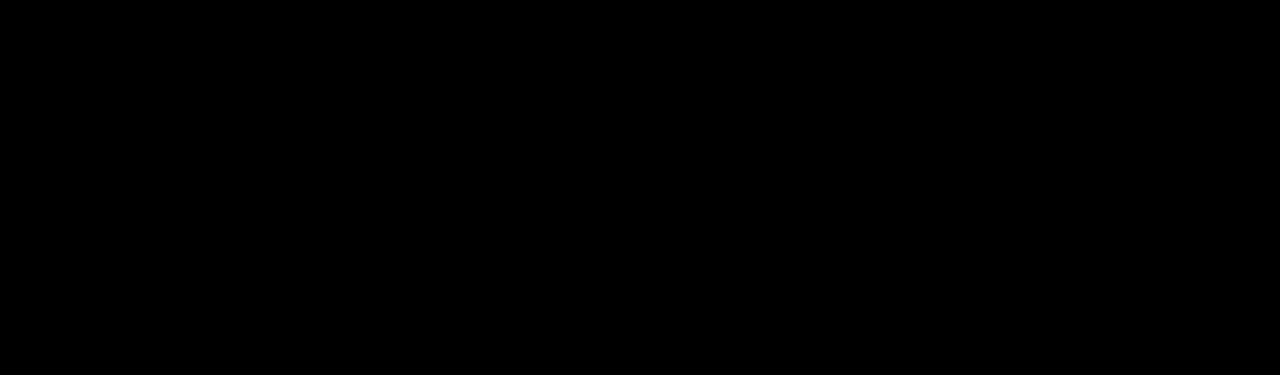
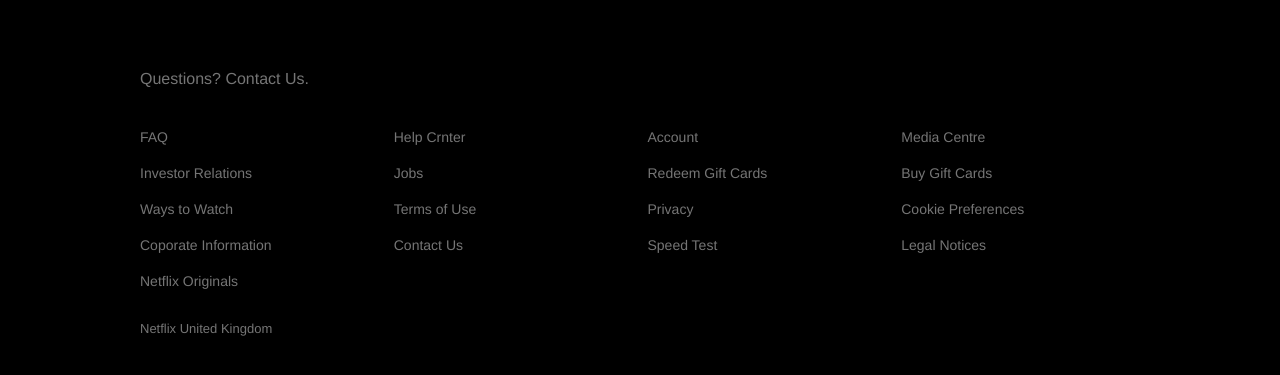
Before and after one commit to ceddah/Netflix_Clone_ReactJS_Project, a React (Create React App) app: page / in a window 1280 px wide. Shown: the part 1253-1628 px from the top of the page. Before the commit the page ends 1237 px from the top, so only its background shows below. Built offline with nearby package versions, Linux system fonts and the light colour scheme.

Commit message:
Footer Component

```diff
--- a/src/App.js
+++ b/src/App.js
@@ -1,23 +1,12 @@
 import React from 'react'
-import Jumbotron from './components/jumbotron'
-import jumboData from './fixtures/jumbo'
+import { FooterContainer } from './containers/Footer';
+import { JumbotronContainer } from './containers/Jumbotron';
 
 export default function App() {
   return (
     <div>
-      <Jumbotron.Container>
-        {jumboData.map((item) => (
-          <Jumbotron key={item.id} direction={item.direction}>
-            <Jumbotron.Pane>
-              <Jumbotron.Title>{item.title}</Jumbotron.Title>
-              <Jumbotron.SubTitle>{item.subTitle}</Jumbotron.SubTitle>
-            </Jumbotron.Pane>
-            <Jumbotron.Pane>
-              <Jumbotron.Image src={item.image} alt={item.alt} />
-            </Jumbotron.Pane>
-          </Jumbotron>
-        ))}
-      </Jumbotron.Container>
+      <JumbotronContainer />
+      <FooterContainer />
     </div>
   )
 }
--- /dev/null
+++ b/src/components/footer/index.js
@@ -0,0 +1,34 @@
+import React from 'react'
+import { Container, Row, Column, Link, Title, Text, Break} from './styles/Footer'
+
+export default function Footer({children, ...restProps}) {
+    return (
+        <Container {...restProps}>
+            {children}
+        </Container>
+    )
+}
+
+Footer.Row = function FooterRow({children, ...restProps}) {
+    return <Row {...restProps}>{children}</Row>
+}
+
+Footer.Column = function FooterColumn({children, ...restProps}) {
+    return <Column {...restProps}>{children}</Column>
+}
+
+Footer.Link = function FooterLink({children, ...restProps}) {
+    return <Link {...restProps}>{children}</Link>
+}
+
+Footer.Title = function FooterTitle({children, ...restProps}) {
+    return <Title {...restProps}>{children}</Title>
+}
+
+Footer.Text = function FooterText({children, ...restProps}) {
+    return <Text {...restProps}>{children}</Text>
+}
+
+Footer.Break = function FooterBreak({children, ...restProps}) {
+    return <Break {...restProps}>{children}</Break>
+}
--- /dev/null
+++ b/src/components/footer/styles/Footer.js
@@ -0,0 +1,51 @@
+import styled from 'styled-components/macro';
+
+export const Container = styled.div`
+  display: flex;
+  padding: 70px 0;
+  margin: auto;
+  max-width: 1000px;
+  flex-direction: column;
+  @media (max-width: 1000px) {
+    padding: 70px 30px;
+  }
+`;
+
+export const Column = styled.div`
+  display: flex;
+  flex-direction: column;
+  text-align: left;
+`;
+
+export const Row = styled.div`
+  display: grid;
+  grid-template-columns: repeat(auto-fill, minmax(210px, 1fr));
+  grid-gap: 15px;
+  @media (max-width: 1000px) {
+    grid-template-columns: repeat(auto-fill, minmax(150px, 1fr));
+  }
+`;
+
+export const Link = styled.a`
+  color: #757575;
+  margin-bottom: 20px;
+  font-size: 14px;
+  text-decoration: none;
+`;
+
+export const Title = styled.p`
+  font-size: 16px;
+  color: #757575;
+  margin-bottom: 40px;
+`;
+
+export const Text = styled.p`
+  font-size: 13px;
+  color: #757575;
+  margin-bottom: 40px;
+`;
+
+export const Break = styled.div`
+  flex-basis: 100%;
+  height: 0;
+`;
--- /dev/null
+++ b/src/components/index.js
@@ -0,0 +1,2 @@
+export { default as Jumbotron } from './jumbotron';
+export { default as Footer } from './footer';
--- a/src/components/jumbotron/index.js
+++ b/src/components/jumbotron/index.js
@@ -2,7 +2,6 @@
 import { Inner, Item, Container, Pane, Title, SubTitle, Image } from './styles/Jumbotron';
 
 export default function Jumbotron({children, direction = 'row', ...restProps}) {
-    console.log(direction);
     return (
         <Item {...restProps}>
             <Inner direction={direction} >
--- /dev/null
+++ b/src/containers/Footer.js
@@ -0,0 +1,44 @@
+import React from 'react'
+import { Footer } from '../components/';
+
+export const FooterContainer = () => {
+    return (
+        <Footer>
+            <Footer.Title>Questions? Contact Us.</Footer.Title>
+            <Footer.Break />
+            <Footer.Row>
+                <Footer.Column>
+                    <Footer.Link href="#">FAQ</Footer.Link>
+                    <Footer.Link href="#">Investor Relations</Footer.Link>
+                    <Footer.Link href="#">Ways to Watch</Footer.Link>
+                    <Footer.Link href="#">Coporate Information</Footer.Link>
+                    <Footer.Link href="#">Netflix Originals</Footer.Link>
+                </Footer.Column>
+
+                <Footer.Column>
+                    <Footer.Link href="#">Help Crnter</Footer.Link>
+                    <Footer.Link href="#">Jobs</Footer.Link>
+                    <Footer.Link href="#">Terms of Use</Footer.Link>
+                    <Footer.Link href="#">Contact Us</Footer.Link>
+                </Footer.Column>
+
+                <Footer.Column>
+                    <Footer.Link href="#">Account</Footer.Link>
+                    <Footer.Link href="#">Redeem Gift Cards</Footer.Link>
+                    <Footer.Link href="#">Privacy</Footer.Link>
+                    <Footer.Link href="#">Speed Test</Footer.Link>
+                </Footer.Column>
+
+                <Footer.Column>
+                    <Footer.Link href="#">Media Centre</Footer.Link>
+                    <Footer.Link href="#">Buy Gift Cards</Footer.Link>
+                    <Footer.Link href="#">Cookie Preferences</Footer.Link>
+                    <Footer.Link href="#">Legal Notices</Footer.Link>
+                </Footer.Column>
+            </Footer.Row>
+            <Footer.Break />
+            <Footer.Text>Netflix United Kingdom</Footer.Text>
+        </Footer>
+
+    )
+}
--- /dev/null
+++ b/src/containers/Jumbotron.js
@@ -0,0 +1,21 @@
+import React from 'react'
+import jumboData from '../fixtures/jumbo';
+import { Jumbotron } from '../components/';
+
+export const JumbotronContainer = () => {
+    return (
+        <Jumbotron.Container>
+            {jumboData.map((item) => (
+            <Jumbotron key={item.id} direction={item.direction}>
+                <Jumbotron.Pane>
+                    <Jumbotron.Title>{item.title}</Jumbotron.Title>
+                    <Jumbotron.SubTitle>{item.subTitle}</Jumbotron.SubTitle>
+                </Jumbotron.Pane>
+                <Jumbotron.Pane>
+                    <Jumbotron.Image src={item.image} alt={item.alt} />
+                </Jumbotron.Pane>
+            </Jumbotron>
+            ))}
+        </Jumbotron.Container>
+    )
+}
```
Also changed, not shown: src/pages/Home.js (added).
